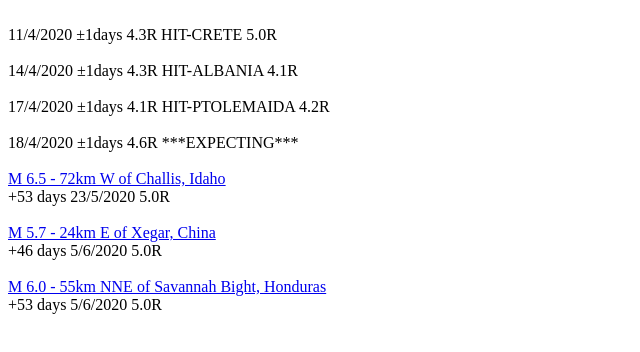
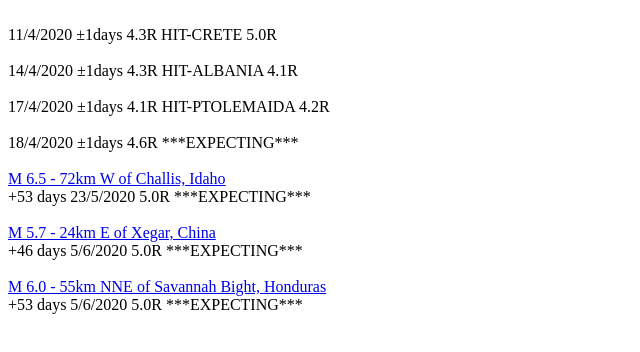
Before and after one commit to dimosgeo/eqsite, a plain HTML site: page index.htm in a window 1280 px wide. Shown: the whole page, without its empty margins (0-640 px from the left). Drawn offline with Linux system fonts and the light colour scheme.

Commit message:
Update index.htm

```diff
--- a/index.htm
+++ b/index.htm
@@ -19,17 +19,17 @@
 	<br>
 	<a href="https://earthquake.usgs.gov/earthquakes/eventpage/us70008jr5/executive">M 6.5 - 72km W of Challis, Idaho</a><br>
 	+53 days
-	23/5/2020		5.0R
+	23/5/2020		5.0R	***EXPECTING***
 	<br>
 	<br>
 	<a href="https://earthquake.usgs.gov/earthquakes/eventpage/us70008cld/executive">M 5.7 - 24km E of Xegar, China</a><br>
 	+46 days
-	5/6/2020		5.0R
+	5/6/2020		5.0R	***EXPECTING***
 	<br>
 	<br>
 	<a href="https://earthquake.usgs.gov/earthquakes/eventpage/us70008xeb/executive">M 6.0 - 55km NNE of Savannah Bight, Honduras</a><br>
 	+53 days
-	5/6/2020		5.0R
+	5/6/2020		5.0R	***EXPECTING***
 	<br>
 </body>
 </html>
```
